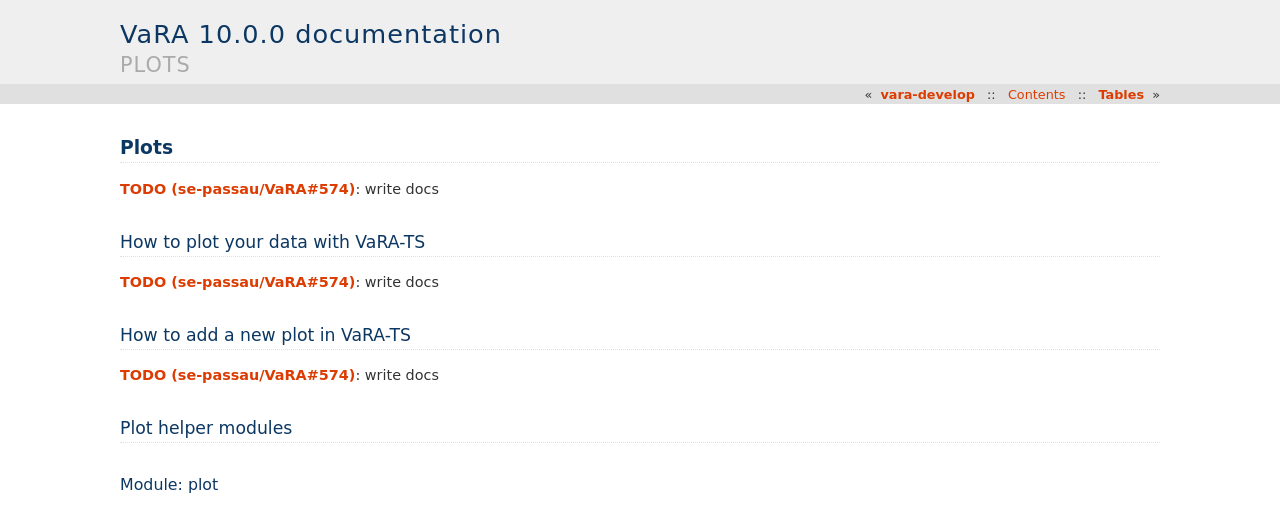
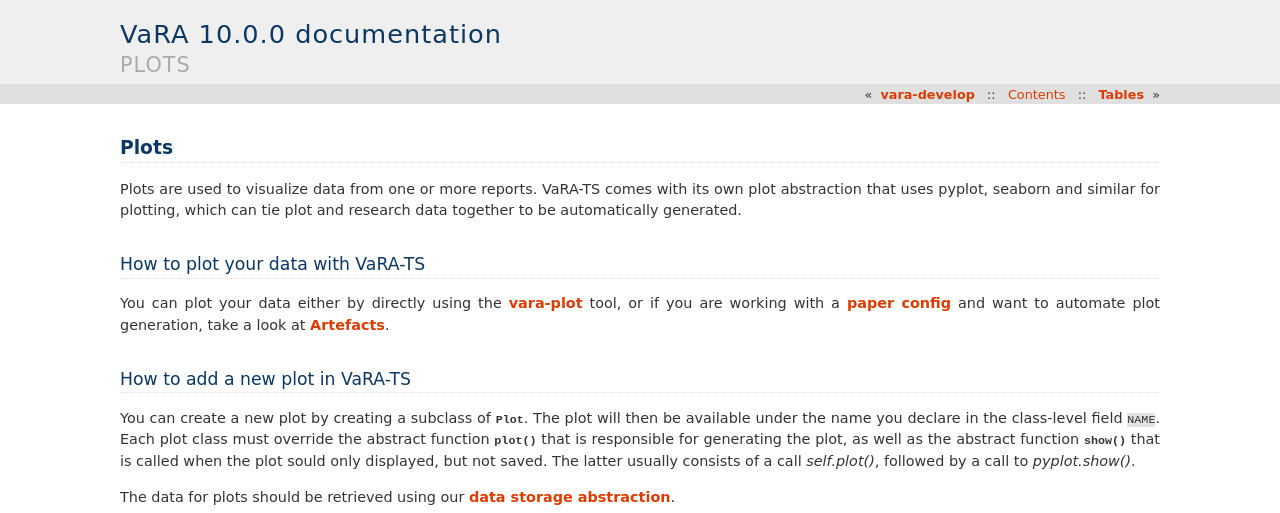
Before and after one commit to se-sic/VaRA-Tool-Suite, a Sphinx documentation site: the page built from docs/source/vara-ts-api/plots.rst, in a window 1280 px wide, cut to the strip 0-513 px from the top of the page. Built offline with Sphinx 7.4.7, drawn with Linux system fonts in a browser that asks for light colours.

Commit message:
Adds documentation for plots. (#308)
Related se-passau/VaRA#574
Resolves se-passau/VaRA#633

```diff
--- a/docs/source/vara-ts-api/plots.rst
+++ b/docs/source/vara-ts-api/plots.rst
@@ -1,19 +1,24 @@
 Plots
 =====
 
-`TODO (se-passau/VaRA#574) <https://github.com/se-passau/VaRA/issues/574>`_: write docs
+Plots are used to visualize data from one or more reports.
+VaRA-TS comes with its own plot abstraction that uses pyplot, seaborn and similar for plotting, which can tie plot and research data together to be automatically generated.
 
 
 How to plot your data with VaRA-TS
 ----------------------------------
 
-`TODO (se-passau/VaRA#574) <https://github.com/se-passau/VaRA/issues/574>`_: write docs
+You can plot your data either by directly using the :ref:`vara-plot` tool, or if you are working with a :ref:`paper config<How to use paper configs>` and want to automate plot generation, take a look at :ref:`artefacts`.
 
 How to add a new plot in VaRA-TS
 --------------------------------
 
-`TODO (se-passau/VaRA#574) <https://github.com/se-passau/VaRA/issues/574>`_: write docs
+You can create a new plot by creating a subclass of :class:`~varats.plots.plot.Plot`.
+The plot will then be available under the name you declare in the class-level field ``NAME``.
+Each plot class must override the abstract function :func:`~varats.plots.plot.Plot.plot()` that is responsible for generating the plot, as well as the abstract function :func:`~varats.plots.plot.Plot.show()` that is called when the plot sould only displayed, but not saved.
+The latter usually consists of a call `self.plot()`, followed by a call to `pyplot.show()`.
 
+The data for plots should be retrieved using our :ref:`data storage abstraction<Data management>`.
 
 Plot helper modules
 -------------------
--- a/docs/source/vara-ts-api/tables.rst
+++ b/docs/source/vara-ts-api/tables.rst
@@ -17,6 +17,7 @@
 Each table class must override the abstract function :func:`~varats.tables.table.Table.tabulate()` that returns a string of the rendered table.
 By convention, the returned string should be produced by `python-tabulate`'s ``tabulate()`` function using the table class' :attr:`~varats.tables.table.Table.format` attribute.
 
+The data for tables should be retrieved using our :ref:`data storage abstraction<Data management>`.
 
 Table helper modules
 --------------------
```
Also changed, not shown: docs/source/vara-ts-api/tools/vara-plot.rst (+22 -0 lines), docs/source/vara-ts-api/tools/paper_config_overview_plot.svg (added), 1 other file.
